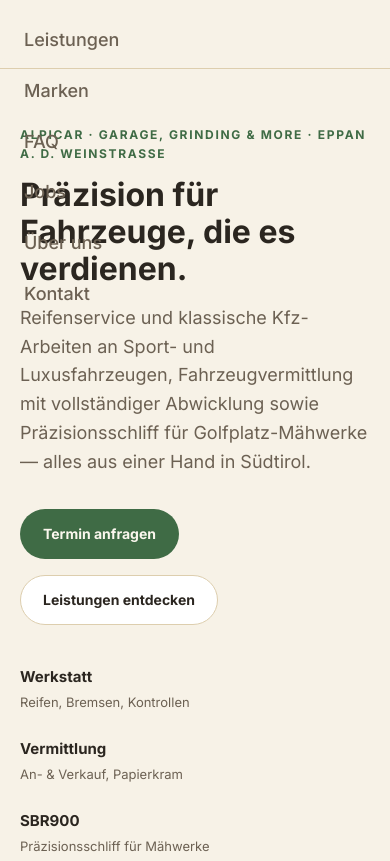
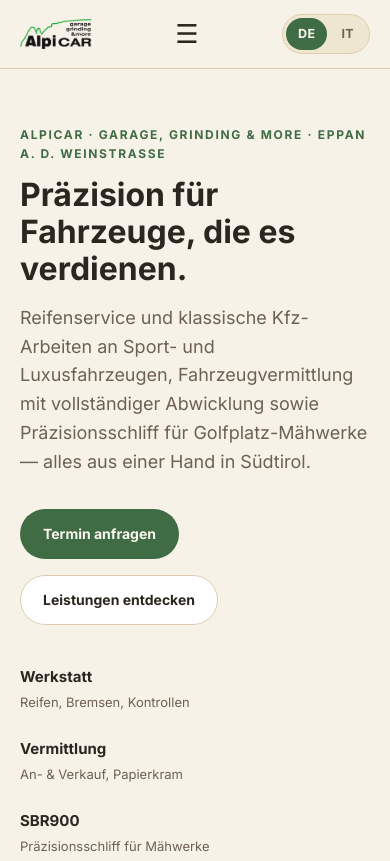
Before and after one commit to rg-solar/alpicar-website, a plain HTML site: page index.html in a window 390 px wide. Shown: the top 861 px of the page. Drawn offline with Linux system fonts and the light colour scheme.

Commit message:
Fix: mobiles Menue liess sich nicht oeffnen (backdrop-filter-Bug)
backdrop-filter auf dem <header> erzeugt einen neuen Containing Block fuer
fixed-positionierte Nachfahren (das mobile Menue). Dadurch wurde das Menue
faelschlich relativ zum ~65px hohen Header statt zum Viewport positioniert
und blockierte unsichtbar den Menue-Button. Fix: backdrop-filter liegt jetzt
auf einem header::before-Pseudoelement statt auf dem header selbst.

```diff
--- a/assets/css/style.css
+++ b/assets/css/style.css
@@ -38,8 +38,15 @@
 
 /* Header */
 header{
-  position:sticky;top:0;z-index:50;background:rgba(247,242,231,.9);
-  backdrop-filter:blur(10px);border-bottom:1px solid var(--line);
+  position:sticky;top:0;z-index:50;border-bottom:1px solid var(--line);
+}
+/* backdrop-filter lives on a pseudo-element, not on header itself:
+   filter/backdrop-filter on an element creates a new containing block for its
+   fixed-position descendants (the mobile nav-links panel), which would break
+   position:fixed if applied directly on header. */
+header::before{
+  content:"";position:absolute;inset:0;z-index:-1;
+  background:rgba(247,242,231,.9);backdrop-filter:blur(10px);
 }
 .nav{display:flex;align-items:center;justify-content:space-between;padding:16px 24px;max-width:var(--maxw);margin:0 auto;}
 .logo{display:flex;align-items:center;}
```
